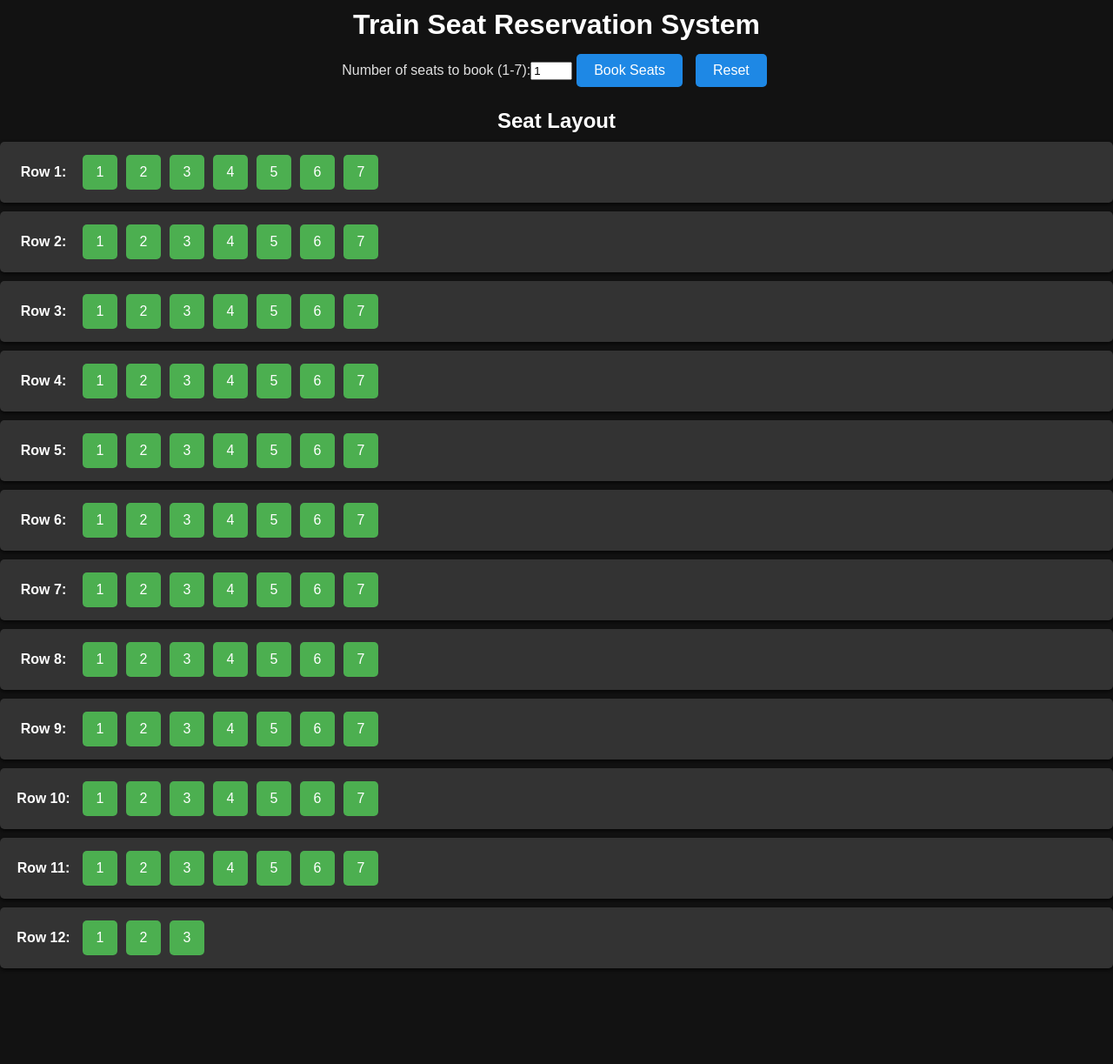
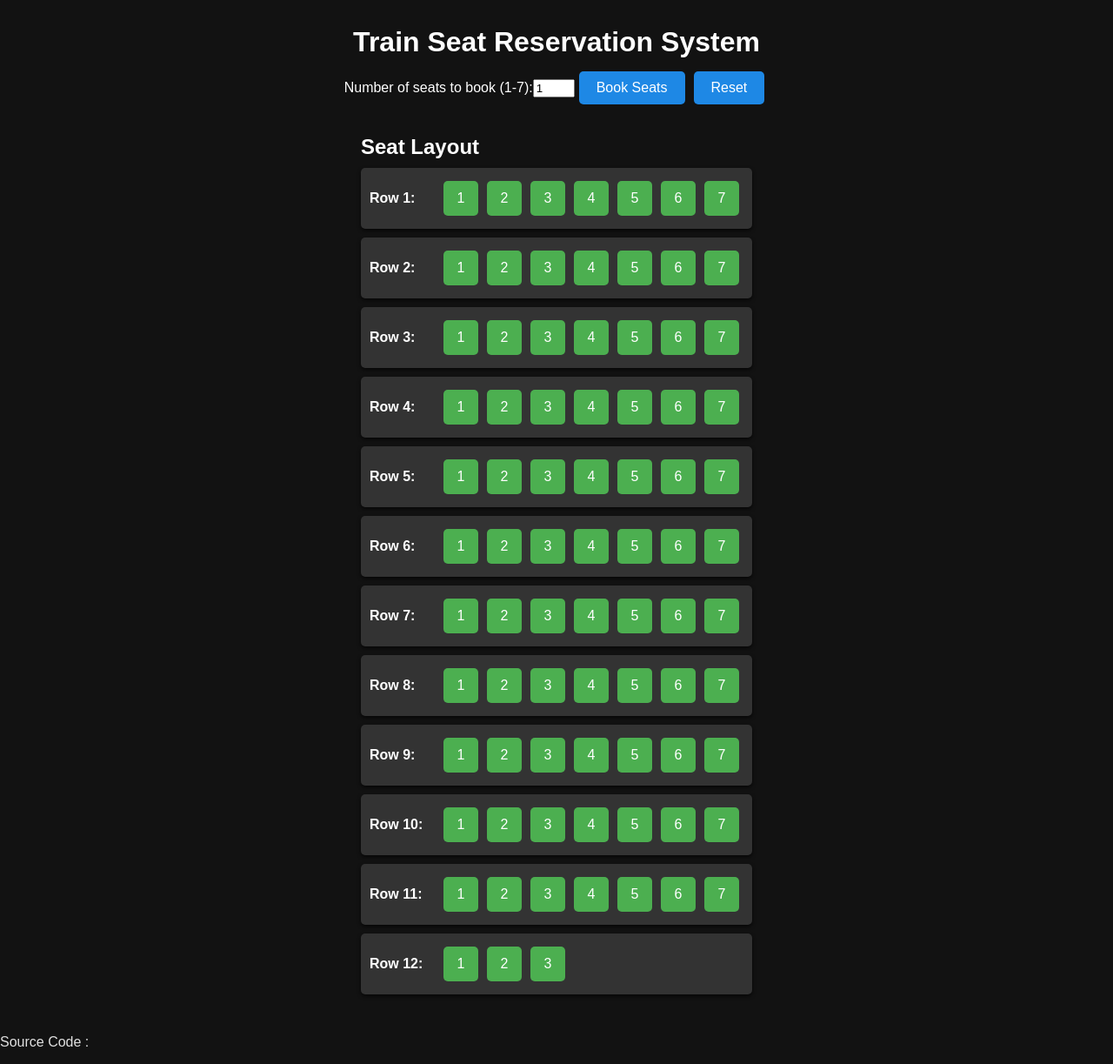
Before and after one commit to aminujjmaa/TrainSeatReservationSystem, an Angular app: page / in a window 1280 px wide. Shown: the whole page at 87% size. Before the commit the page ends 1123 px from the top, so only its background shows below. Built offline with nearby package versions, Linux system fonts and the light colour scheme.

Commit message:
app.component.html

```diff
--- a/src/app/app.component.html
+++ b/src/app/app.component.html
@@ -1,11 +1,11 @@
-<div style="text-align:center">
+<div class="container">
   <h1>Train Seat Reservation System</h1>
 
   <div>
-    <label for="numSeats">Number of seats to book (1-7):</label>
+    <label for="numSeats" style="color: #ffffff;">Number of seats to book (1-7):</label>
     <input [(ngModel)]="numSeats" type="number" id="numSeats" min="1" max="7" />
     <button (click)="onReserveSeats()">Book Seats</button>
-    <button (click)="resetSeats()" style="margin-left: 10px;">Reset</button>
+    <button (click)="resetSeats()">Reset</button>
   </div>
 
   <div style="margin-top: 20px;">
@@ -20,10 +20,16 @@
     </div>
   </div>
 
-  <div *ngIf="lastBookedSeats.length > 0" style="margin-top: 20px;">
+  <div *ngIf="lastBookedSeats.length > 0" class="last-booked-seats">
     <h3>Last Booked Seats:</h3>
     <div *ngFor="let seat of lastBookedSeats">
       Row: {{ seat.row }}, Seat: {{ seat.seat }}
     </div>
   </div>
 </div>
+
+<div>
+  <p>
+    Source Code :  <a href=""></a>
+  </p>
+</div>
```
